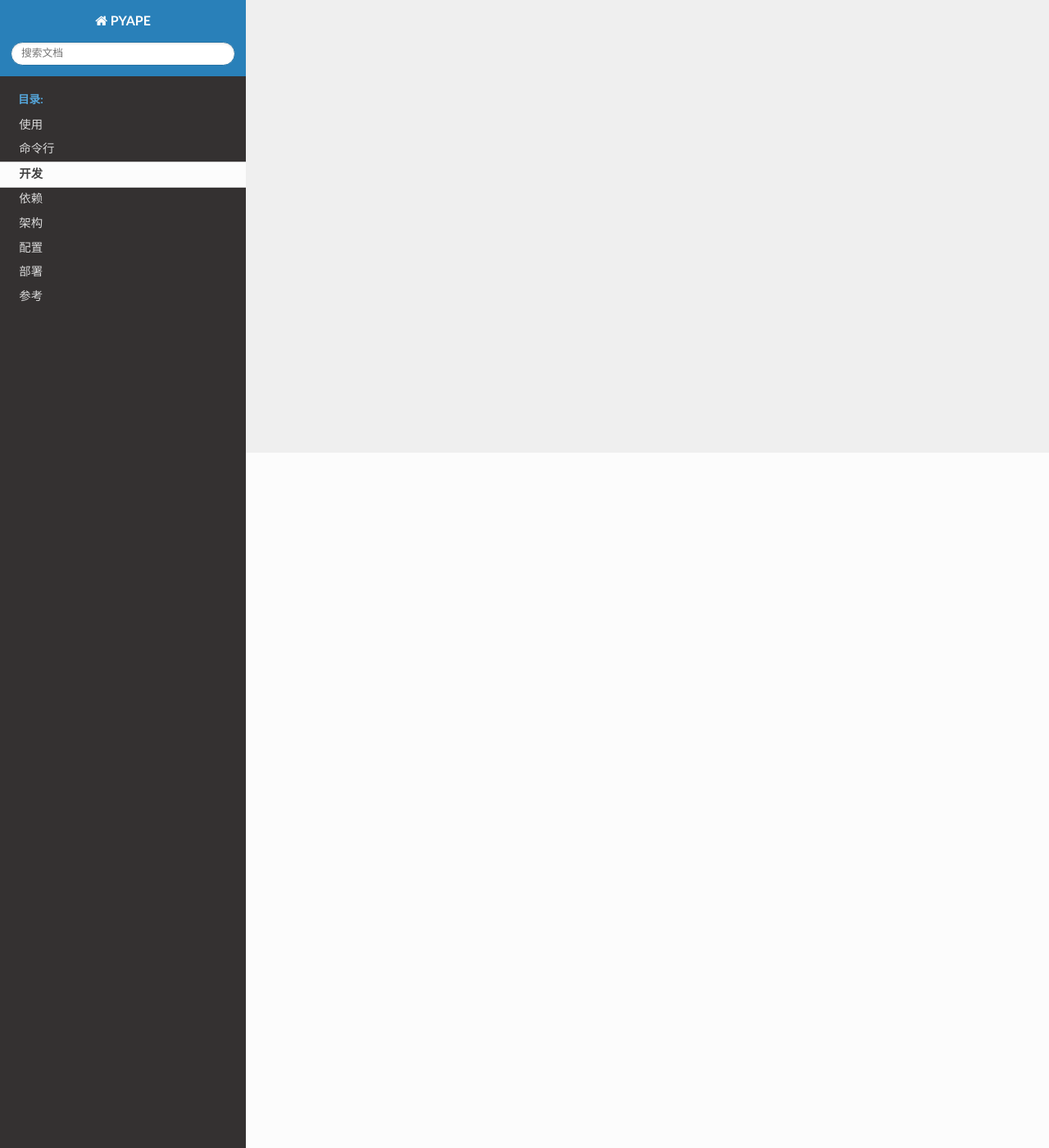
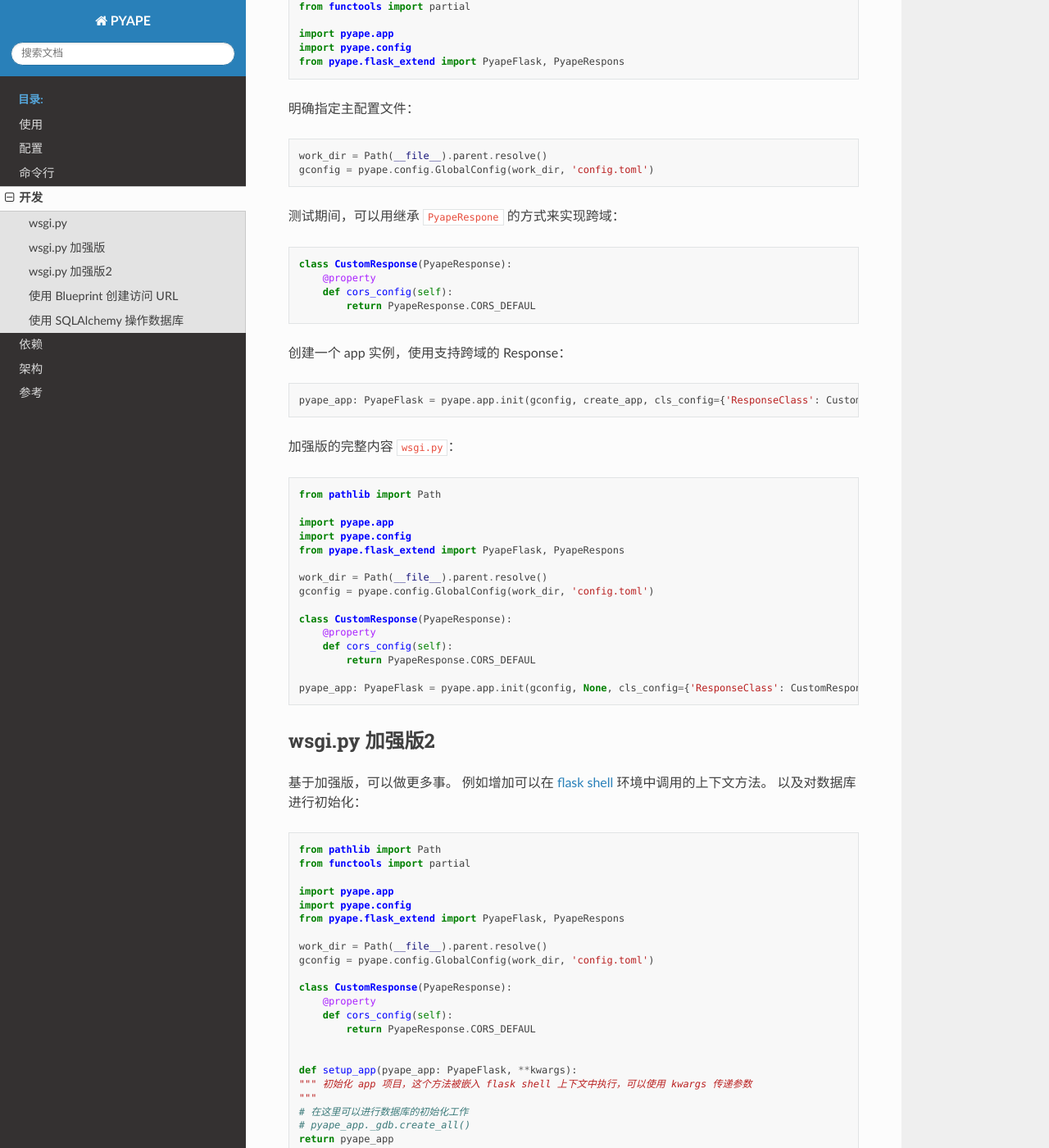
Before and after one commit to zrong/pyape, a Sphinx documentation site: the page built from docs/development.rst, in a window 1280 px wide and 1400 px high, scrolled down 848 px. Shown: the whole window at 82% size. Built offline with Sphinx 7.4.7 and the Read the Docs theme 2.0.0, drawn with Linux system fonts in a browser that asks for light colours; some of the changed text lies outside the part shown.

Commit message:
update docs

```diff
--- a/docs/architecture.rst
+++ b/docs/architecture.rst
@@ -1,7 +1,2 @@
 架构
 ================
-
-.. _wsgi_py:
-
-wsgi.py
--------------
--- a/docs/configuration.rst
+++ b/docs/configuration.rst
@@ -198,6 +198,7 @@ pyape 会调用 `flask.cli.load_env <https://flask.palletsprojects.com/en/2.0.x/
 
 默认值为： ::
 
+    callable = 'wsgi:{NAME}_app'
     processes = 2
     threads = 1
     venv = '%dvenv'
@@ -211,6 +212,8 @@ pyape 会调用 `flask.cli.load_env <https://flask.palletsprojects.com/en/2.0.x/
     # http = '127.0.0.1:5002'
     # Stat Server
     stats = '%d%nstats.sock
+
+配置中可用的参数，通过阅读 ``pyape.tpl.uwsgi.ini.jinja2`` 源码获取。
 
 .. _pyape_toml_config_toml:
 
--- a/docs/deploy.rst
+++ /dev/null
@@ -1,2 +0,0 @@
-部署
-================
--- a/docs/development.rst
+++ b/docs/development.rst
@@ -1,2 +1,142 @@
 开发
 ================
+
+.. _wsgi_py:
+
+wsgi.py
+-------------
+
+``wsgi.py`` 是 Flask 项目的入口文件。执行 :ref:`cli_pyape_init` 后，项目文件夹中会自动生成这个文件。
+我们需要修改这个文件，使其符合我们自己项目的需要。
+
+最简单的 ``wsgi.py`` 内容如下：
+
+.. code-block:: python
+
+    import pyape.app
+    from pyape.flask_extend import PyapeFlask
+
+    pyape_app: PyapeFlask = pyape.app.init()
+
+.. note::
+
+    在 :ref:`pyape_toml_dotenv` 中要设置 ``FLASK_APP = wsgi:pyape_app`` 。
+
+    在使用 Gunicorn 部署时，要确保 :ref:`pyape_toml_gunicorn_conf_py` 中的 ``wsgi_app = 'wsgi:pyape_app'`` 。
+
+    在使用 uWSGI 部署时，要确保 :ref:`pyape_toml_uwsgi_ini` 中的 ``callable = 'wsgi:pyape_app'``。
+
+.. _wsgi_py_more:
+
+wsgi.py 加强版
+-----------------
+
+为了方便理解，我们可以做得更多一些。
+
+导入必要的模块：
+
+.. code-block:: python
+
+    from pathlib import Path
+    from functools import partial
+
+    import pyape.app
+    import pyape.config
+    from pyape.flask_extend import PyapeFlask, PyapeRespons
+
+明确指定主配置文件：
+
+.. code-block:: python
+
+    work_dir = Path(__file__).parent.resolve()
+    gconfig = pyape.config.GlobalConfig(work_dir, 'config.toml')
+
+测试期间，可以用继承 ``PyapeRespone`` 的方式来实现跨域：
+
+.. code-block:: python
+
+    class CustomResponse(PyapeResponse):
+        @property
+        def cors_config(self):
+            return PyapeResponse.CORS_DEFAUL
+
+创建一个 app 实例，使用支持跨域的 Response：
+
+.. code-block:: python
+
+    pyape_app: PyapeFlask = pyape.app.init(gconfig, create_app, cls_config={'ResponseClass': CustomResponse})
+
+加强版的完整内容 ``wsgi.py``：
+
+.. code-block:: python
+
+    from pathlib import Path
+
+    import pyape.app
+    import pyape.config
+    from pyape.flask_extend import PyapeFlask, PyapeRespons
+
+    work_dir = Path(__file__).parent.resolve()
+    gconfig = pyape.config.GlobalConfig(work_dir, 'config.toml')
+
+    class CustomResponse(PyapeResponse):
+        @property
+        def cors_config(self):
+            return PyapeResponse.CORS_DEFAUL
+
+    pyape_app: PyapeFlask = pyape.app.init(gconfig, None, cls_config={'ResponseClass': CustomResponse})
+
+.. _wsgi_py_more_more:
+
+wsgi.py 加强版2
+-----------------
+
+基于加强版，可以做更多事。
+例如增加可以在 `flask shell <https://flask.palletsprojects.com/en/2.0.x/cli/?highlight=shell#open-a-shell>`_ 环境中调用的上下文方法。
+以及对数据库进行初始化：
+
+.. code-block:: python
+
+    from pathlib import Path
+    from functools import partial
+
+    import pyape.app
+    import pyape.config
+    from pyape.flask_extend import PyapeFlask, PyapeRespons
+
+    work_dir = Path(__file__).parent.resolve()
+    gconfig = pyape.config.GlobalConfig(work_dir, 'config.toml')
+
+    class CustomResponse(PyapeResponse):
+        @property
+        def cors_config(self):
+            return PyapeResponse.CORS_DEFAUL
+
+
+    def setup_app(pyape_app: PyapeFlask, **kwargs):
+    """ 初始化 app 项目，这个方法被嵌入 flask shell 上下文中执行，可以使用 kwargs 传递参数
+    """
+    # 在这里可以进行数据库的初始化工作
+    # pyape_app._gdb.create_all()
+    return pyape_app
+
+
+    def create_app(pyape_app: PyapeFlask):
+        """ 被 pyape.app.init 调用，用于处理 app 初始化
+        """
+        # 加入上下文处理器
+        pyape_app.shell_context_processor(lambda: {
+            'gdb': pyape_app._gdb,
+            # 这里可以传递更多促使给 setup_app
+            'setup': partial(setup_app, pyape_app),
+        })
+        pyape.app.logger.info(pyape_app.config)
+
+    pyape_app: PyapeFlask = pyape.app.init(gconfig, create_app, cls_config={'ResponseClass': CustomResponse})
+
+
+使用 Blueprint 创建访问 URL
+---------------------------
+
+使用 SQLAlchemy 操作数据库
+--------------------------------
--- a/docs/index.rst
+++ b/docs/index.rst
@@ -73,12 +73,11 @@ Logging 集成
    :caption: 目录:
 
    usage
+   configuration
    command
    development
    dependent
    architecture
-   configuration
-   deploy
    reference
 
 
```
Also changed, not shown: 3 other files.
